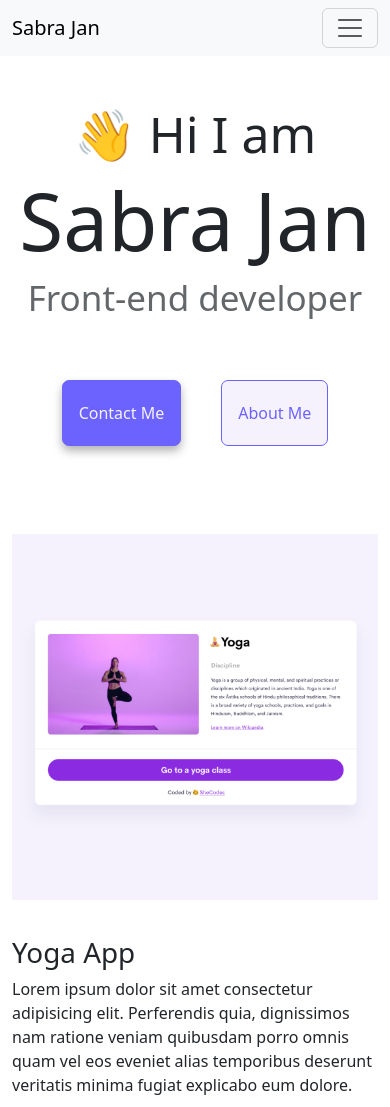
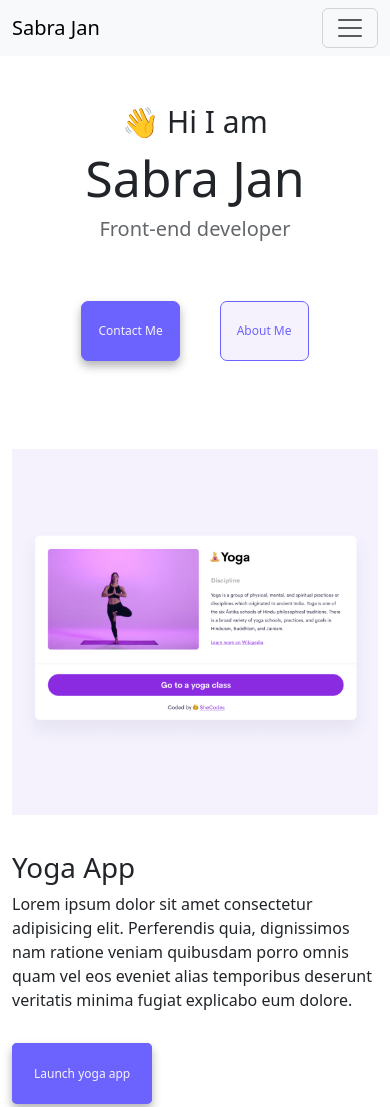
Before and after one commit to Sabrajnfz/Portfolio, a plain HTML site: page index.html in a window 390 px wide. Shown: the top 1107 px of the page. Drawn offline with nearby package versions, Linux system fonts and the light colour scheme.

Commit message:
responsive version added

```diff
--- a/Src/style.css
+++ b/Src/style.css
@@ -5,6 +5,34 @@ body {
   --primary-color: #6c63ff;
   --secondary-color: #f5f2fe;
   --box-shadow: 0 5px 10px rgba(0, 0, 0, 0.3);
+}
+
+@media (max-width: 667px) {
+  .header h1 {
+    font-size: 50px;
+  }
+  .header h2 {
+    font-size: 30px;
+  }
+  .header h3 {
+    font-size: 20px;
+  }
+  .header a {
+    font-size: 12px;
+  }
+  .contact-me {
+    font-size: 25px;
+  }
+  .email-link {
+    font-size: 20px;
+  }
+  .row a {
+    font-size: 12px;
+  }
+}
+
+.header {
+  text-align: center;
 }
 
 .nametag {
--- a/index.html
+++ b/index.html
@@ -51,12 +51,14 @@
         </div>
       </div>
     </nav>
+    <div class="header">
       <h2 class="text-center mt-5 hitag">👋 Hi I am</h2>
       <h1 class="text-center nametag">Sabra Jan</h1>
       <h3 class="text-center jobtag lh-sm">Front-end developer</h3>
       <div class="navigation-links mb-5">
         <a href="about.html#contact" class="contact-button">Contact Me</a>
         <a href="about.html" class="about-button">About Me</a>
+      </div>
     </div>
 
     <div class="container">
```
Also changed, not shown: about.html (+2 -2 lines), 1 other file. Lines whose indentation alone changed are shown as unchanged.
